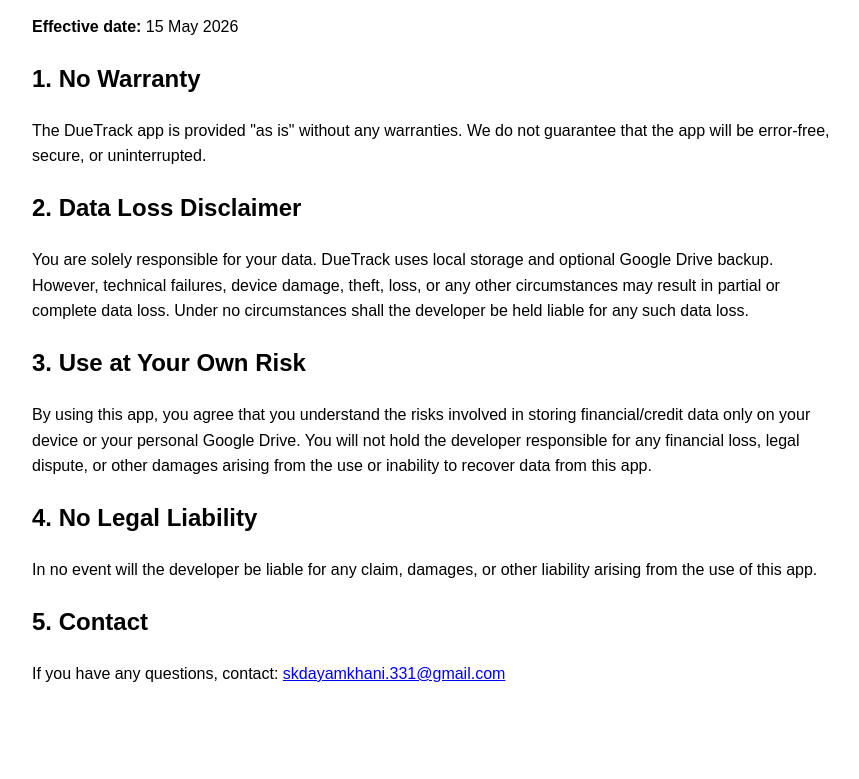
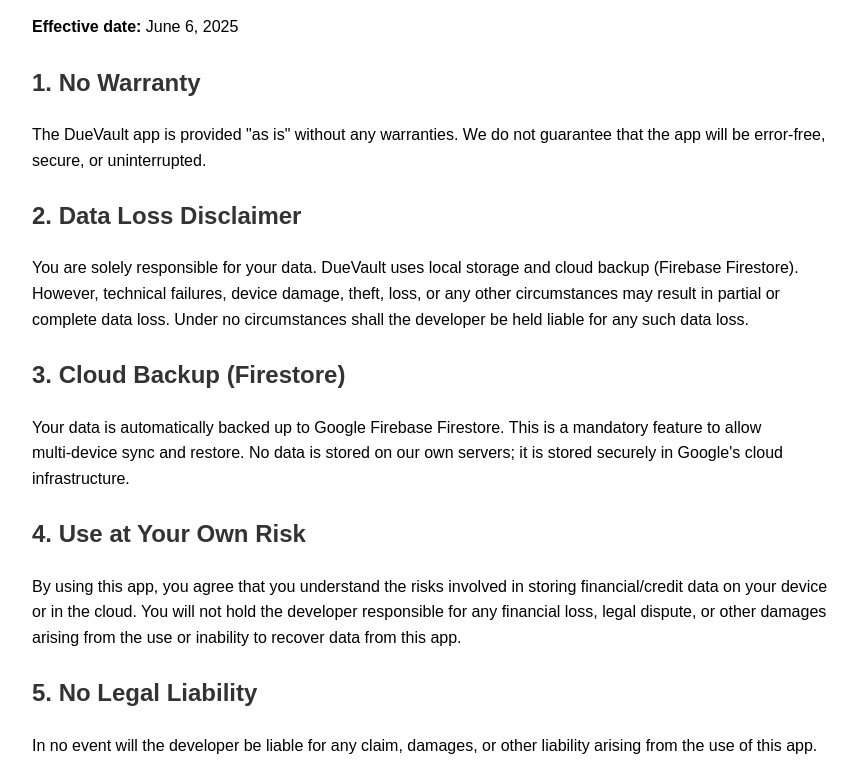
Before and after one commit to shamsherksa902-alt/duevault-homepage, a plain HTML site: page terms.html in a window 1280 px wide. Shown: the part 80-859 px from the top of the page, without its empty margins (208-1067 px from the left). Before the commit the page ends 800 px from the top, so only its background shows below. Drawn offline with Linux system fonts and the light colour scheme.

Commit message:
Update terms.html

```diff
--- a/terms.html
+++ b/terms.html
@@ -1,29 +1,37 @@
 <!DOCTYPE html>
 <html>
 <head>
-    <title>Terms of Service - DueTrack</title>
+    <meta charset="UTF-8">
+    <title>Terms of Service - DueVault</title>
     <style>
         body { font-family: sans-serif; margin: 40px; line-height: 1.6; max-width: 800px; margin: auto; }
         h1 { color: #4CAF50; }
+        h2 { color: #333; margin-top: 24px; }
     </style>
 </head>
 <body>
-    <h1>Terms of Service for DueTrack</h1>
-    <p><strong>Effective date:</strong> 15 May 2026</p>
+    <h1>Terms of Service for DueVault</h1>
+    <p><strong>Effective date:</strong> June 6, 2025</p>
 
     <h2>1. No Warranty</h2>
-    <p>The DueTrack app is provided "as is" without any warranties. We do not guarantee that the app will be error-free, secure, or uninterrupted.</p>
+    <p>The DueVault app is provided "as is" without any warranties. We do not guarantee that the app will be error-free, secure, or uninterrupted.</p>
 
     <h2>2. Data Loss Disclaimer</h2>
-    <p>You are solely responsible for your data. DueTrack uses local storage and optional Google Drive backup. However, technical failures, device damage, theft, loss, or any other circumstances may result in partial or complete data loss. Under no circumstances shall the developer be held liable for any such data loss.</p>
+    <p>You are solely responsible for your data. DueVault uses local storage and cloud backup (Firebase Firestore). However, technical failures, device damage, theft, loss, or any other circumstances may result in partial or complete data loss. Under no circumstances shall the developer be held liable for any such data loss.</p>
 
-    <h2>3. Use at Your Own Risk</h2>
-    <p>By using this app, you agree that you understand the risks involved in storing financial/credit data only on your device or your personal Google Drive. You will not hold the developer responsible for any financial loss, legal dispute, or other damages arising from the use or inability to recover data from this app.</p>
+    <h2>3. Cloud Backup (Firestore)</h2>
+    <p>Your data is automatically backed up to Google Firebase Firestore. This is a mandatory feature to allow multi‑device sync and restore. No data is stored on our own servers; it is stored securely in Google's cloud infrastructure.</p>
 
-    <h2>4. No Legal Liability</h2>
+    <h2>4. Use at Your Own Risk</h2>
+    <p>By using this app, you agree that you understand the risks involved in storing financial/credit data on your device or in the cloud. You will not hold the developer responsible for any financial loss, legal dispute, or other damages arising from the use or inability to recover data from this app.</p>
+
+    <h2>5. No Legal Liability</h2>
     <p>In no event will the developer be liable for any claim, damages, or other liability arising from the use of this app.</p>
 
-    <h2>5. Contact</h2>
+    <h2>6. Changes to Terms</h2>
+    <p>We may update these terms from time to time. Continued use of the app after changes constitutes acceptance of the new terms.</p>
+
+    <h2>7. Contact</h2>
     <p>If you have any questions, contact: <a href="mailto:skdayamkhani.331@gmail.com">skdayamkhani.331@gmail.com</a></p>
 </body>
 </html>
```
